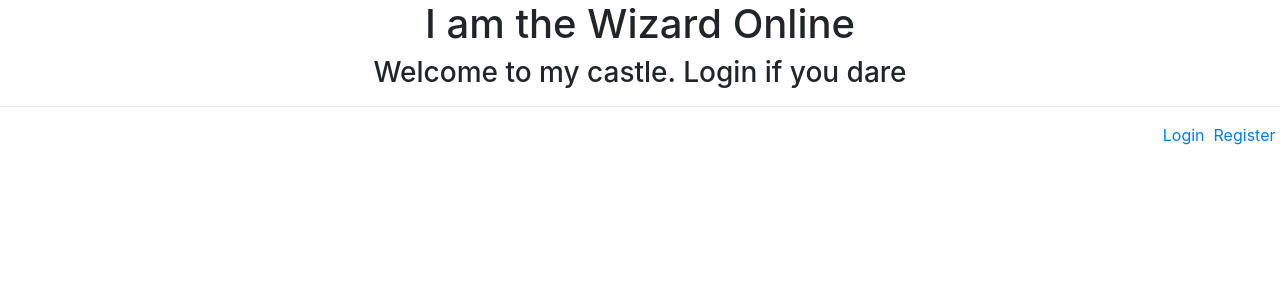
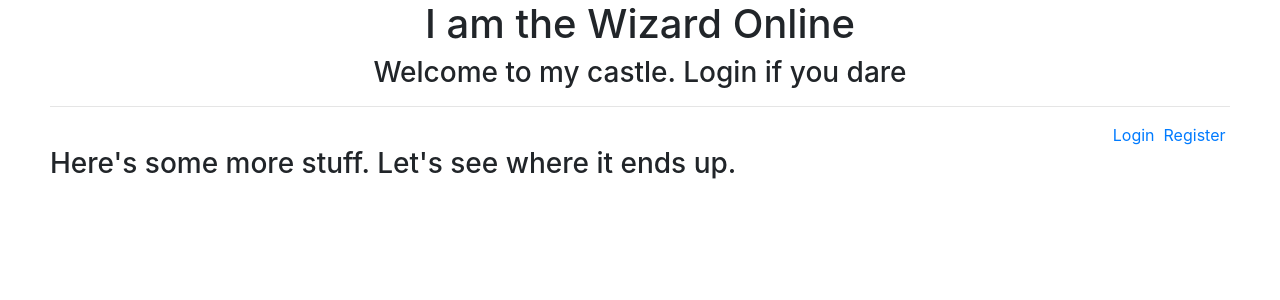
Before and after one commit to techwiz42/dj_test, a Django app: template templates/users/home.html in a window 1280 px wide. Shown: the top 300 px of the page. Run offline with Django 4.2, Linux system fonts and the light colour scheme; the template is opened without the code that fills it, so the values that code supplies are empty; some libraries are stand-ins or nearby versions.

Commit message:
all pages inherit from base.html

```diff
--- a/templates/base.html
+++ b/templates/base.html
@@ -1,7 +1,39 @@
-<link rel="stylesheet" href="https://stackpath.bootstrapcdn.com/bootstrap/4.1.3/css/bootstrap.min.css" integrity="sha384-MCw98/SFnGE8fJT3GXwEOngsV7Zt27NXFoaoApmYm81iuXoPkFOJwJ8ERdknLPMO" crossorigin="anonymous">
+<!DOCTYPE html>
+<html lang="en">
+	<head>
+		<link rel="stylesheet" href="https://stackpath.bootstrapcdn.com/bootstrap/4.1.3/css/bootstrap.min.css" integrity="sha384-MCw98/SFnGE8fJT3GXwEOngsV7Zt27NXFoaoApmYm81iuXoPkFOJwJ8ERdknLPMO" crossorigin="anonymous"></link>
+		<script src="https://code.jquery.com/jquery-3.3.1.slim.min.js" integrity="sha384-q8i/X+965DzO0rT7abK41JStQIAqVgRVzpbzo5smXKp4YfRvH+8abtTE1Pi6jizo" crossorigin="anonymous"></script>
+		<script src="https://cdnjs.cloudflare.com/ajax/libs/popper.js/1.14.3/umd/popper.min.js" integrity="sha384-ZMP7rVo3mIykV+2+9J3UJ46jBk0WLaUAdn689aCwoqbBJiSnjAK/l8WvCWPIPm49" crossorigin="anonymous"></script>
+		<script src="https://stackpath.bootstrapcdn.com/bootstrap/4.1.3/js/bootstrap.min.js" integrity="sha384-ChfqqxuZUCnJSK3+MXmPNIyE6ZbWh2IMqE241rYiqJxyMiZ6OW/JmZQ5stwEULTy" crossorigin="anonymous"></script>
+	</head>
+	<body>
+		<div id="header">
+		</div>
 
-{% block page_content %}{% endblock %}
+		<div id="main_content" style="margin-right: 50px; margin-left: 50px;">
+ 			<h1 style="text-align: center;">I am the Wizard Online</h1>
+        		{% if user.is_authenticated %}
+                		<div class="alert alert-success" role="alert">
+                        		<h3 style="text-align: center;">Welcome to my castle {{ user.username }} </h3>
+                		</div>
+                		<hr>
+                		<div style="text-align: right;">
+                			<a href="{% url 'logout' %}">Logout</a>&nbsp;
+                		</div>
+        		{% else %}
+                		<div style="text-align: center;">
+                        		<h3>Welcome to my castle. Login if you dare</h3>
+                		</div>
+                		<hr>
+                		<div style="text-align: right;">
+                        		<a href="{% url 'login' %}">Login</a>&nbsp;
+                        		<a href="{% url 'register' %}">Register<a>&nbsp;<br>
+                		</div>
+        		{% endif %}
+			{% block content %}{% endblock %}
+		</div>
+		<div id="footer">
+		</div>
 
-<script src="https://code.jquery.com/jquery-3.3.1.slim.min.js" integrity="sha384-q8i/X+965DzO0rT7abK41JStQIAqVgRVzpbzo5smXKp4YfRvH+8abtTE1Pi6jizo" crossorigin="anonymous"></script>
-<script src="https://cdnjs.cloudflare.com/ajax/libs/popper.js/1.14.3/umd/popper.min.js" integrity="sha384-ZMP7rVo3mIykV+2+9J3UJ46jBk0WLaUAdn689aCwoqbBJiSnjAK/l8WvCWPIPm49" crossorigin="anonymous"></script>
-<script src="https://stackpath.bootstrapcdn.com/bootstrap/4.1.3/js/bootstrap.min.js" integrity="sha384-ChfqqxuZUCnJSK3+MXmPNIyE6ZbWh2IMqE241rYiqJxyMiZ6OW/JmZQ5stwEULTy" crossorigin="anonymous"></script>
+	</body>
+</html>
--- a/templates/users/home.html
+++ b/templates/users/home.html
@@ -1,24 +1,7 @@
 {% extends "base.html" %}
 
-{% block page_content %}
-	<h1 style="text-align: center;">I am the Wizard Online</h1>
-	{% if user.is_authenticated %}
-		<div class="alert alert-success" role="alert">
-			<h3 style="text-align: center;">Welcome to my castle {{ user.username }} </h3>
-		</div>
-		<hr>
-		<div style="text-align: right;">
-		<a href="{% url 'logout' %}">Logout</a>&nbsp;
-		</div>
-	{% else %}
-		<div style="text-align: center;">
-			<h3>Welcome to my castle. Login if you dare</h3>
-		</div>
-		<hr>
-		<div style="text-align: right;">
-			<a href="{% url 'login' %}">Login</a>&nbsp;
-			<a href="{% url 'register' %}">Register<a>&nbsp;<br>
-		</div>
-	{% endif %}
-
+{% block content %}
+	<div class="main_content">
+		<h3> Here's some more stuff. Let's see where it ends up.</h3>
+	</div>
 {% endblock %}
--- a/templates/users/login.html
+++ b/templates/users/login.html
@@ -1,3 +1,7 @@
+{% extends "base.html" %}
+
+{% block content %}
+<div class="main_content">
 	<h3>Log In</h3>
 
 	<form action="" method="POST">
@@ -7,5 +11,7 @@
 		{% endfor %}
 		<button type="submit">Login</button>
 	</form>
+</div>
+{% endblock %}
 
 <p>Register here for an account: <a href="{% url 'register' %}">Register here</a><p>
--- a/templates/users/logout.html
+++ b/templates/users/logout.html
@@ -1,7 +1,7 @@
 {% extends 'base.html' %}
 
 {% block content %}
-
+	<div class="main_content">
 	<br>
 	<div class="alert alert-success" role="alert">
 		<h2 style="text-align: center;">Logged Out!<h2>
@@ -10,4 +10,5 @@
 	<h3>Login Again?<h3>
 	<a href="{% url 'login' %}">Login</a><br>
 	<a href="{% url 'home'%}">Or go back home</a>
+	</div>
 {% endblock content %}
--- a/templates/users/register.html
+++ b/templates/users/register.html
@@ -1,3 +1,7 @@
+{% extends "base.html" %}
+
+{% block content %}
+<div class="main_content">
 <h3>Register here</h3>
 <hr>
 
@@ -15,3 +19,5 @@
 
     <button type="submit">Register</button>
 </form>
+</div>
+{% endblock %}
```
Lines whose indentation alone changed are shown as unchanged.
